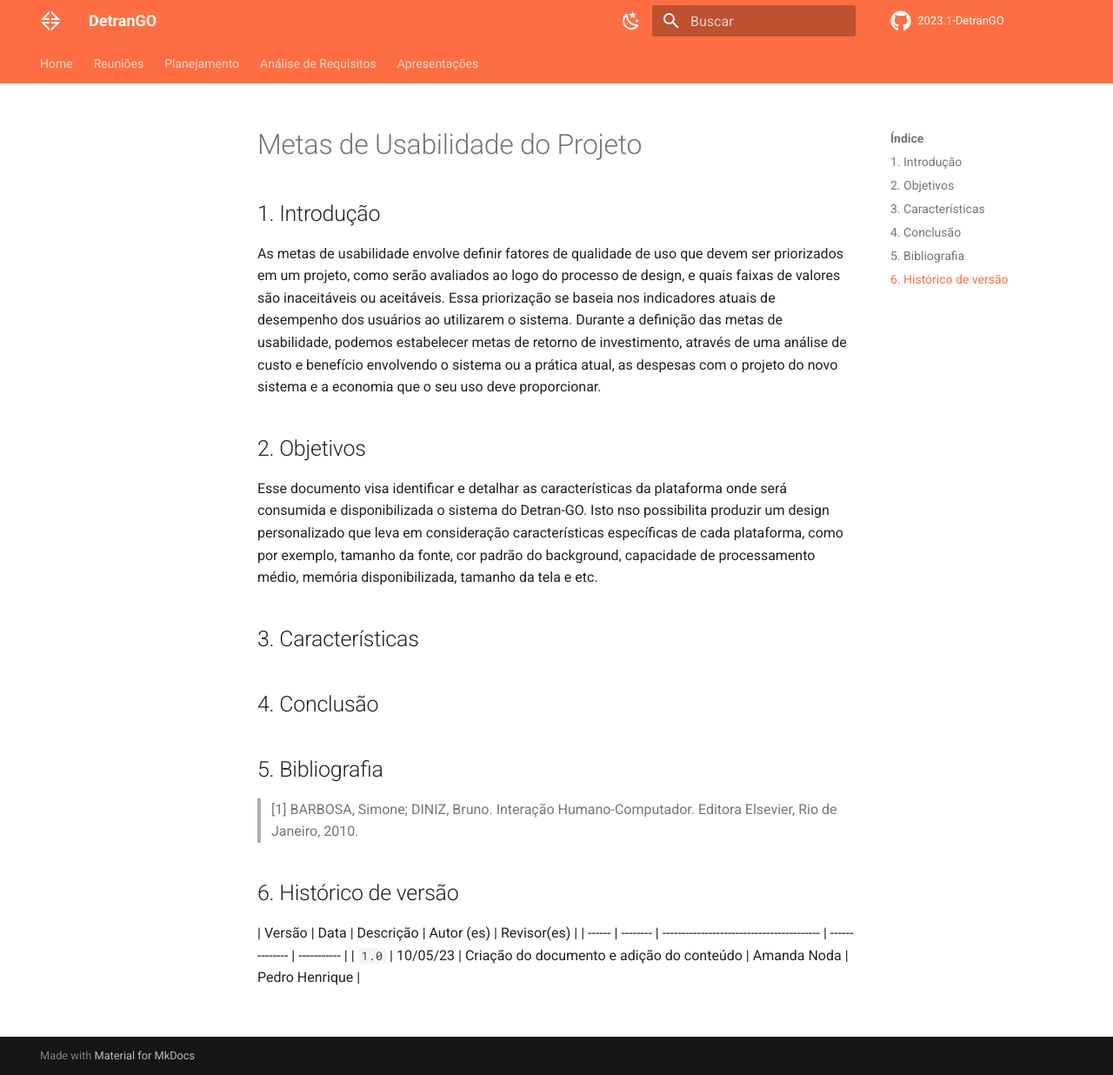
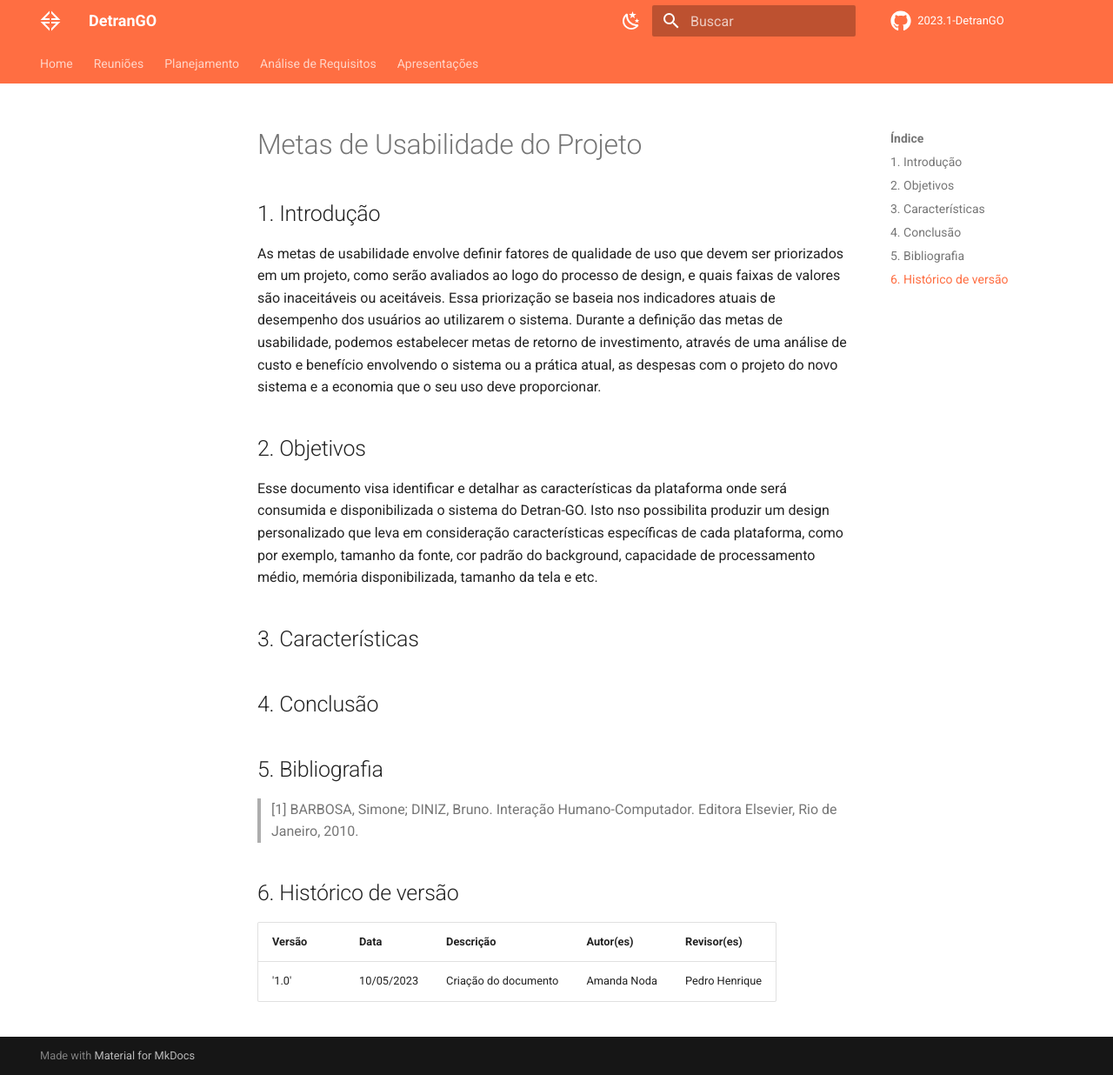
Before and after one commit to Interacao-Humano-Computador/2023.1-DetranGO, an MkDocs documentation site: the page built from docs/analise_requisitos/metas_de_usabilidade.md, in a window 1280 px wide and 1236 px high. Shown: the whole window at 87% size. Built offline with MkDocs 1.6.1 and Material for MkDocs 9.7.7, drawn with Linux system fonts in a browser that asks for light colours; comment, search, counter and statistics services are not loaded.

Commit message:
Update metas_de_usabilidade.md

```diff
--- a/docs/analise_requisitos/metas_de_usabilidade.md
+++ b/docs/analise_requisitos/metas_de_usabilidade.md
@@ -17,9 +17,6 @@ Esse documento visa identificar e detalhar as características da plataforma ond
 Editora Elsevier, Rio de Janeiro, 2010.
 
 ## 6. Histórico de versão
-| Versão | Data     | Descrição                                 | Autor
-(es)      | Revisor(es) |
-| ------ | -------- | ----------------------------------------- |
--------------- | ----------- |
-| `1.0`  | 10/05/23 | Criação do documento e adição do conteúdo |
-Amanda Noda | Pedro Henrique |
+| Versão | Data       | Descrição            | Autor(es)   | Revisor(es)    |
+|--------|------------|----------------------|-------------|----------------|
+| '1.0'  | 10/05/2023 | Criação do documento | Amanda Noda | Pedro Henrique |
```
